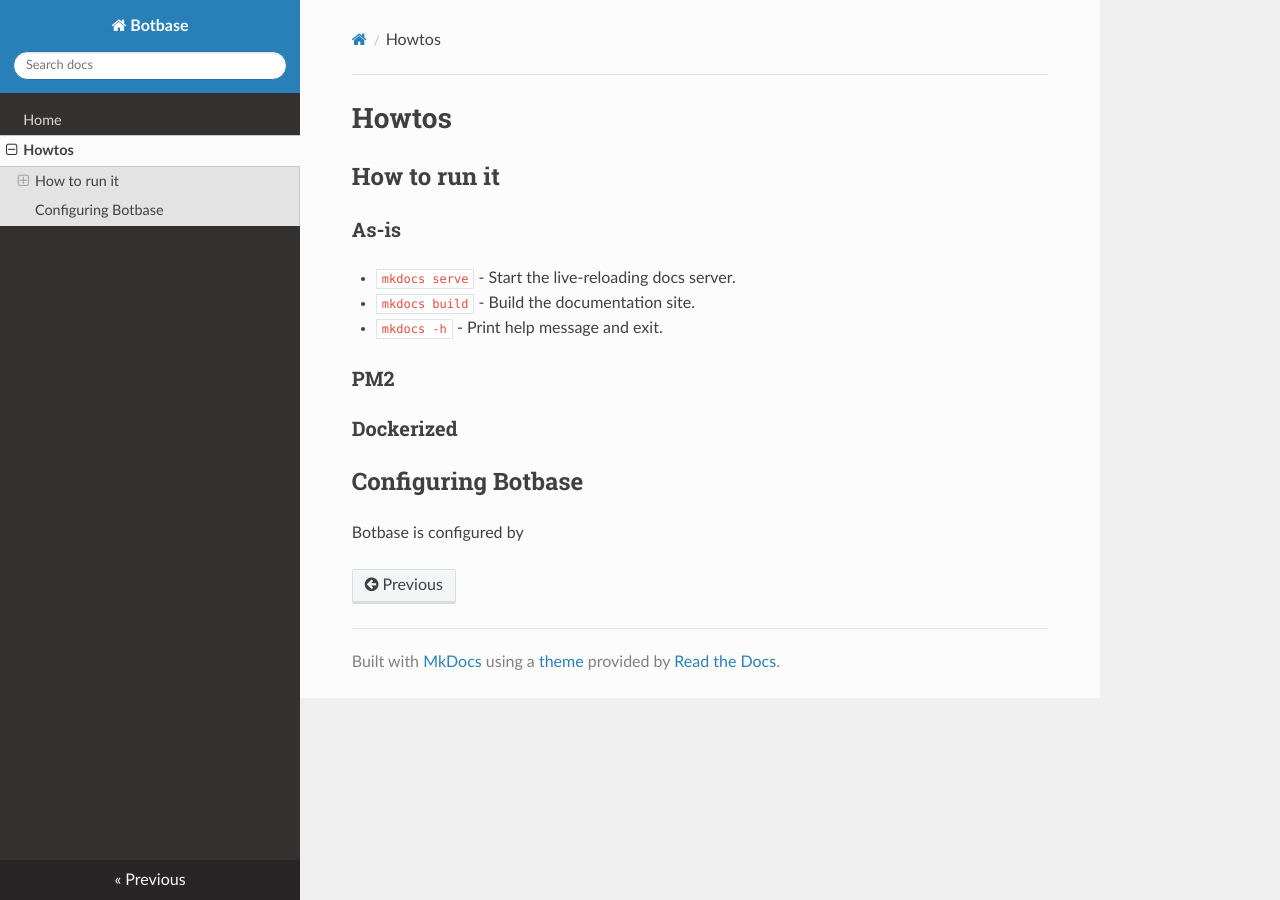
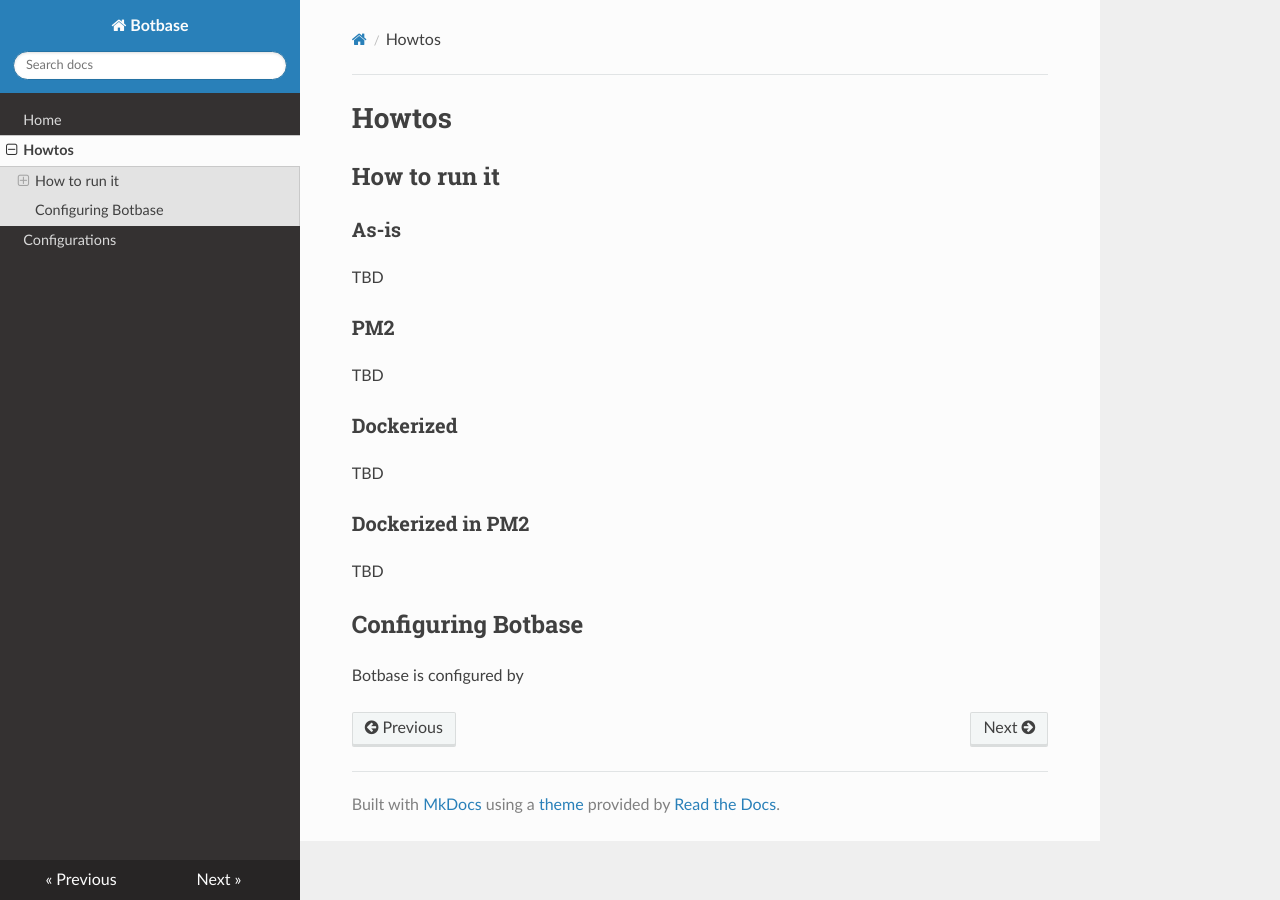
Before and after one commit to amcalabretta/botbase, an MkDocs documentation site: the page built from documentation/howto.md, in a window 1280 px wide. Built offline with MkDocs 1.6.1, drawn with Linux system fonts in a browser that asks for light colours; nearby versions of some CDN libraries.

Commit message:
adding documentation

```diff
--- a/documentation/howto.md
+++ b/documentation/howto.md
@@ -6,18 +6,17 @@
 
 
 ### As-is
-
-* `mkdocs serve` - Start the live-reloading docs server.
-* `mkdocs build` - Build the documentation site.
-* `mkdocs -h` - Print help message and exit.
+TBD
 
 ### PM2
+TBD
+
+### Dockerized
+TBD
 
 
-### Dockerized
-
-
-
+### Dockerized in PM2
+TBD
 
 ## Configuring Botbase
 
--- a/mkdocs.yml
+++ b/mkdocs.yml
@@ -3,6 +3,7 @@
 nav:
     - Home: index.md
     - Howtos: howto.md
+    - Configurations: config.md
 theme: readthedocs
 docs_dir: documentation
 site_dir: docs
```
Also changed, not shown: documentation/config.md (added, +25 -0 lines), documentation/index.md (+7 -0 lines).
